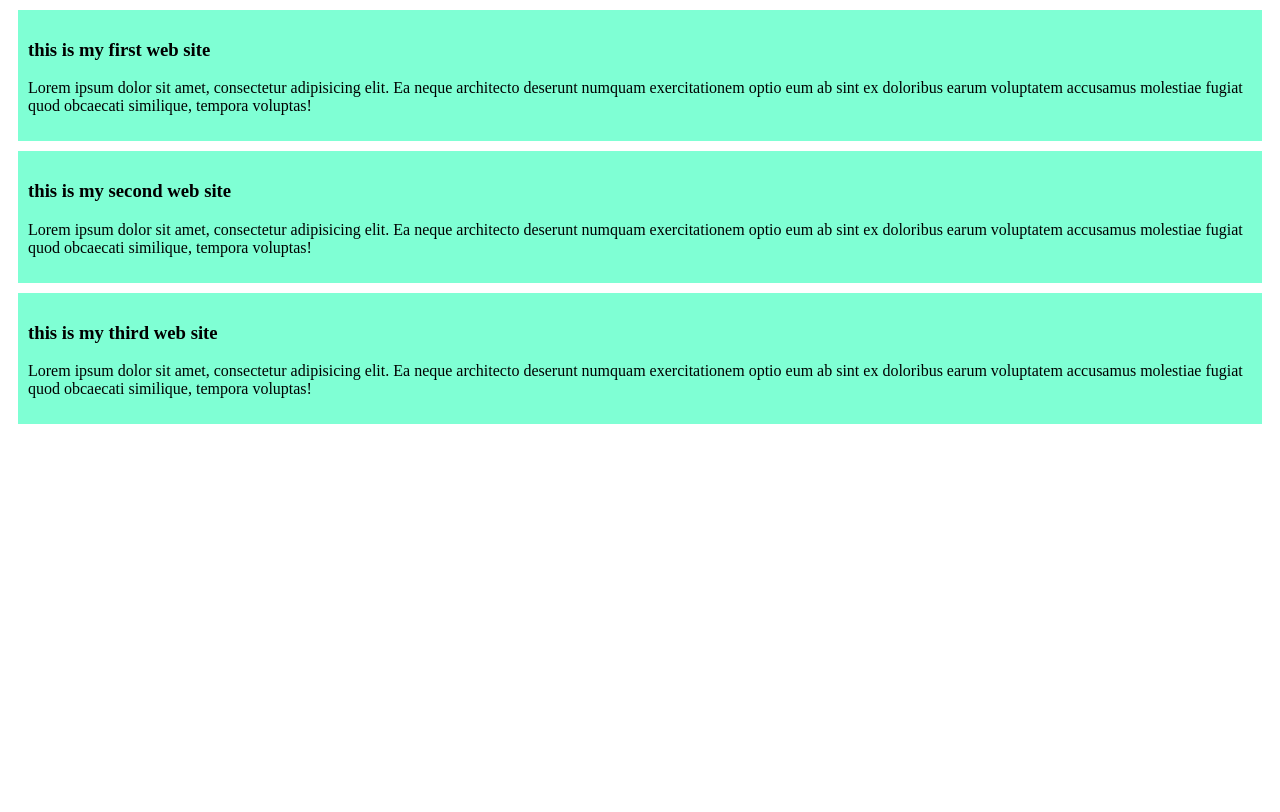
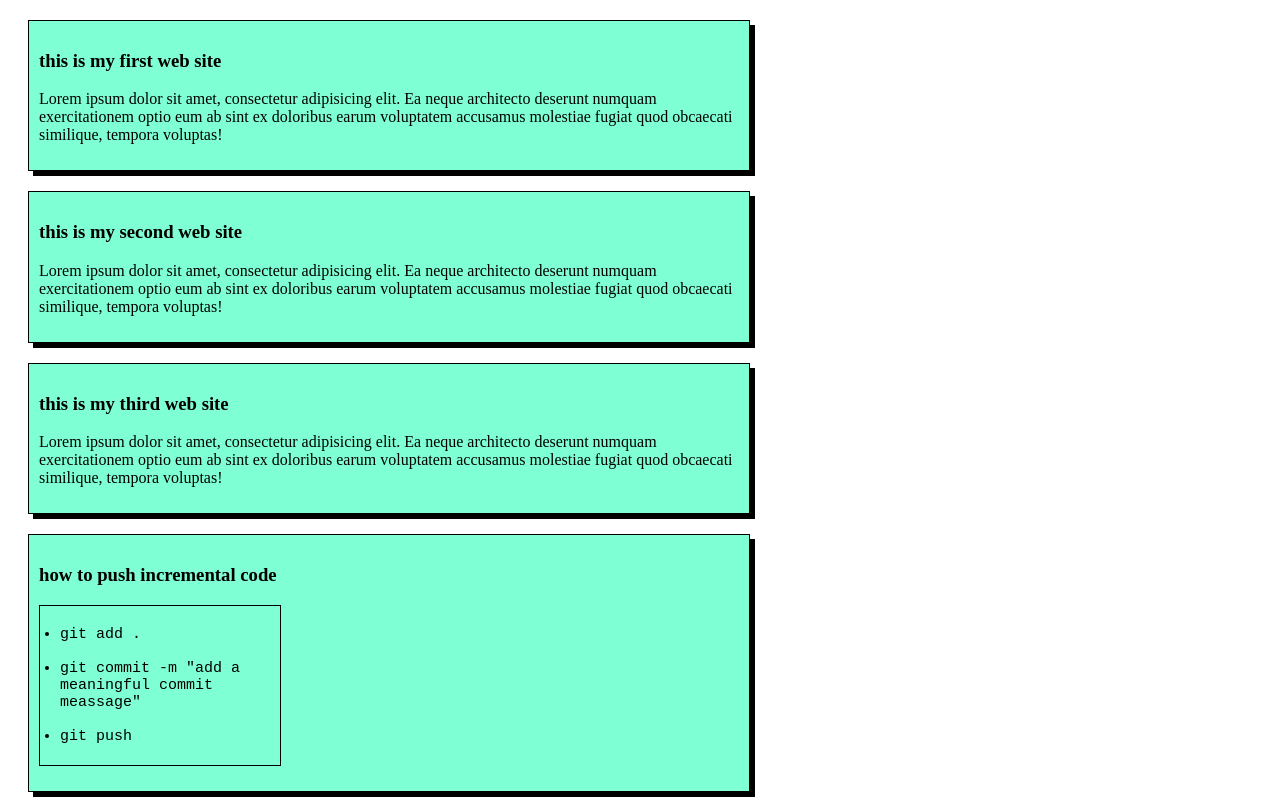
Before and after one commit to AnNoor71/my-first-github-repo, a plain HTML site: page index.html in a window 1280 px wide. Drawn offline with Linux system fonts and the light colour scheme.

Commit message:
this is also a commit

```diff
--- a/index.html
+++ b/index.html
@@ -20,6 +20,16 @@
          <h3>this is my third web site </h3>
          <p>Lorem ipsum dolor sit amet, consectetur adipisicing elit. Ea neque architecto deserunt numquam exercitationem optio eum ab sint ex doloribus earum voluptatem accusamus molestiae fugiat quod obcaecati similique, tempora voluptas!</p>
     </div>
+    <div>
+        <h3>how to push incremental code</h3>
+        <ul class = "git">
+            <li>git add .</li>
+            <br>
+            <li>git commit -m "add a meaningful commit meassage"</li>
+            <br>
+            <li>git push</li>
+        </ul>
+    </div>
 
 
 </body>
--- a/styling.css/mmm.css
+++ b/styling.css/mmm.css
@@ -1,5 +1,18 @@
 div{
+    border: 1px solid black;
+    box-shadow: 5px 5px;
     background-color: aquamarine;
     padding: 10px;
-    margin: 10px;
+    margin: 20px ;
+    width :700px
+
 }
+.git{
+    margin: 1opx;
+    border:1px solid rgb(0, 0, 0);
+    width: 200px;
+    padding: 20px;
+    font-size: 15px;
+    font-family: 'Courier New', Courier, monospace;
+
+}
```
